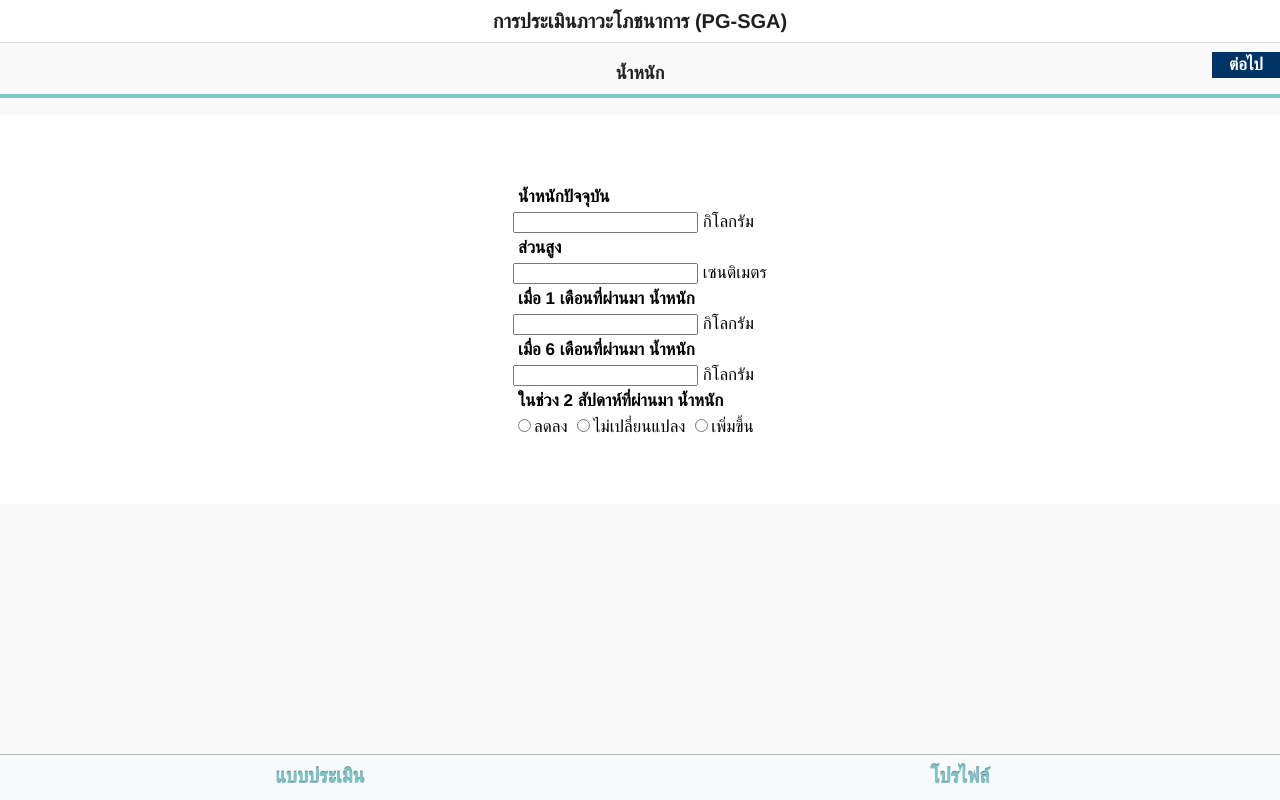
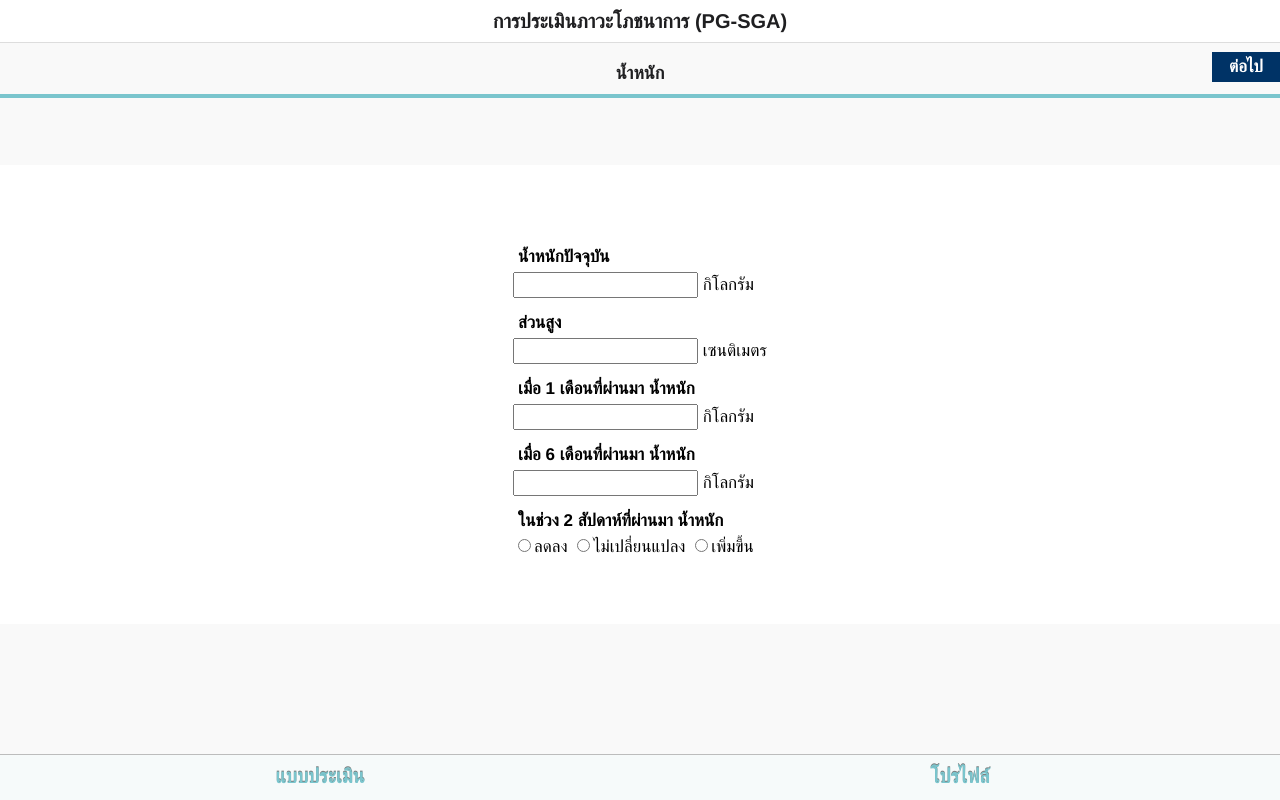
Before and after one commit to beepueng/appHos, a plain HTML site: page form1.html in a window 1280 px wide. Drawn offline with Linux system fonts and the light colour scheme; files whose address does not match are found by name.

Commit message:
แก้5

```diff
--- a/form1.html
+++ b/form1.html
@@ -41,22 +41,22 @@
         <table align="center">
         <td><form id="formLayout">
             น้ำหนักปัจจุบัน</form>
-        <input type="text" name="weight"> กิโลกรัม
+        <input id="boxtext" type="text" name="weight"> กิโลกรัม
         <br>
 
         <form id="formLayout">
             ส่วนสูง</form>
-        <input type="text" name="height"> เซนติเมตร
+        <input id="boxtext" type="text" name="height"> เซนติเมตร
         <br>
 
         <form id="formLayout">
            เมื่อ 1 เดือนที่ผ่านมา น้ำหนัก</form>
-        <input type="text" name="1month"> กิโลกรัม
+        <input id="boxtext" type="text" name="1month"> กิโลกรัม
         <br>
 
         <form id="formLayout">
            เมื่อ 6 เดือนที่ผ่านมา น้ำหนัก</form>
-        <input type="text" name="6month"> กิโลกรัม
+        <input id="boxtext" type="text" name="6month"> กิโลกรัม
         <br>
         </form>
 
--- a/style.css
+++ b/style.css
@@ -88,13 +88,19 @@ body {
     clear: both;
     text-align: left;
     padding: 5%;
+    margin-top: 50px;
 }
 
 #formLayout
 {
     padding: 5px;
     font-weight: bold;
+    margin-top: 10px;
 
+}
+#boxtext{
+    height: 20px;
+    width: auto;
 }
 select{
     font-family: WDB_Bangna;
@@ -106,7 +112,7 @@ select{
 #formLayout label, #formLayout input
 {
    display: block;
-   width: 200px;
+   width: 400px;
    float: left;
    margin-bottom: 10px;
    margin-right:0.5em;
@@ -167,7 +173,7 @@ width: 4em;
 color: #FFF;
 font-weight: bold;
 background-color: #036;
-padding: .2em 0;
+padding: .3em 0;
 text-align: center;
 text-decoration: none;
 margin-top: -55px;
```
